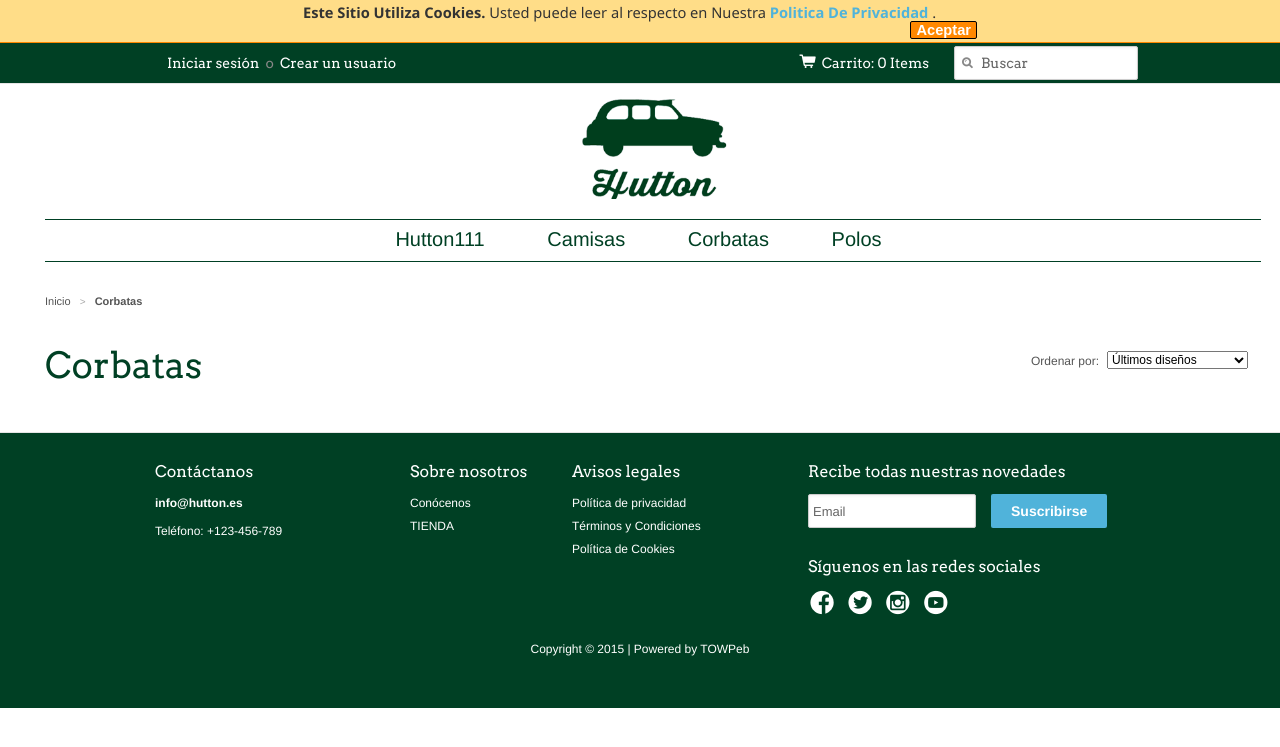
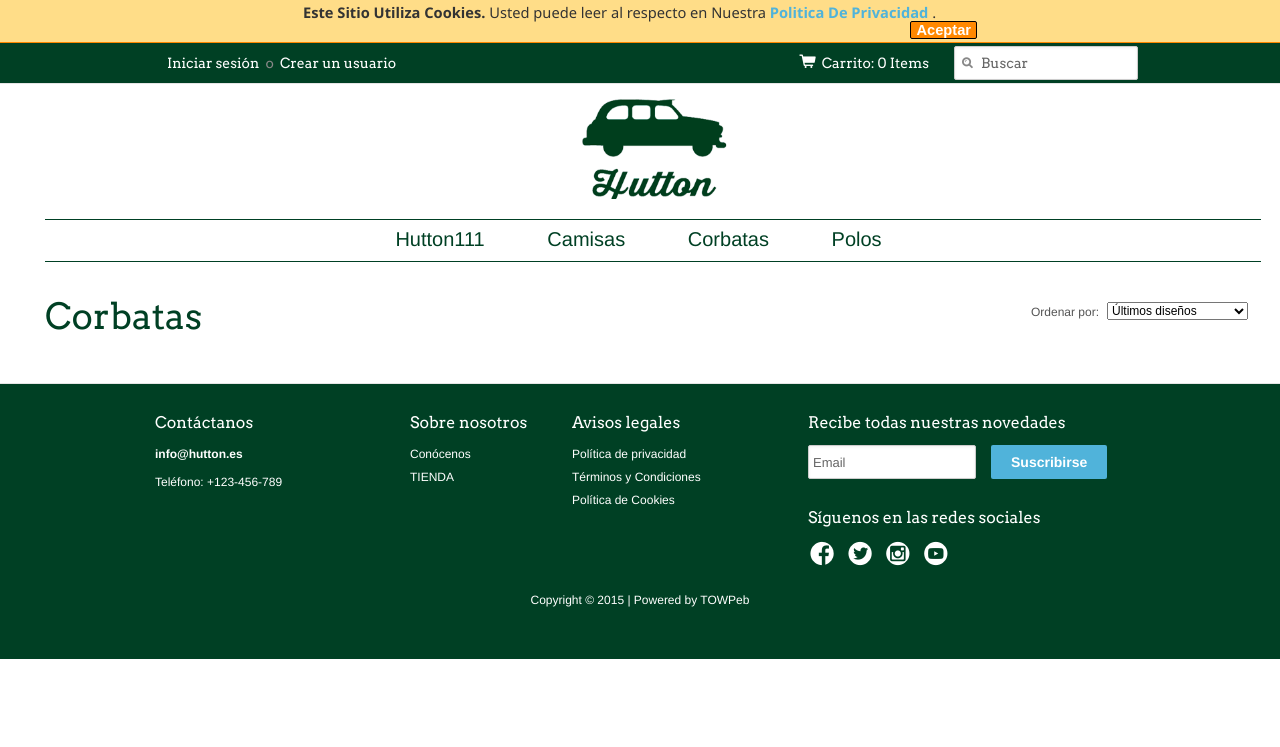
Before and after one commit to carlosds730/towpeb_H, a Django app: page /categories/3/ in a window 1280 px wide. Shown: the top 747 px of the page. Run offline with Django 3.2, Linux system fonts and the light colour scheme; data comes from the database, SQL or seed files in the repository; some libraries are stand-ins or nearby versions.

Commit message:
- Fixing new things * Breadcrumbs removed

```diff
--- a/templates/products_collection.html
+++ b/templates/products_collection.html
@@ -9,19 +9,19 @@
             <div class="row">
                 <div class="span12">
                     <!-- Begin breadcrumb -->
-                    <div class="breadcrumb clearfix">
-
-                            <span itemscope itemtype="http://data-vocabulary.org/Breadcrumb"><a href="/" title="Hutton"
-                                                                                                itemprop="url"><span
-                                    itemprop="title">Inicio</span></a></span>
-
-                        <span class="arrow-space">&#62;</span>
-                        <span itemscope itemtype="http://data-vocabulary.org/Breadcrumb"><a
-                                style="cursor: auto"
-                                title="Productos"
-                                itemprop="url"></a></span>
-                        <strong>{{ category.name }}</strong>
-                    </div>
+{#                    <div class="breadcrumb clearfix">#}
+{##}
+{#                            <span itemscope itemtype="http://data-vocabulary.org/Breadcrumb"><a href="/" title="Hutton"#}
+{#                                                                                                itemprop="url"><span#}
+{#                                    itemprop="title">Inicio</span></a></span>#}
+{##}
+{#                        <span class="arrow-space">&#62;</span>#}
+{#                        <span itemscope itemtype="http://data-vocabulary.org/Breadcrumb"><a#}
+{#                                style="cursor: auto"#}
+{#                                title="Productos"#}
+{#                                itemprop="url"></a></span>#}
+{#                        <strong>{{ category.name }}</strong>#}
+{#                    </div>#}
                     <!-- End breadcrumb -->
 
                     <!-- Begin sort collection -->
```
